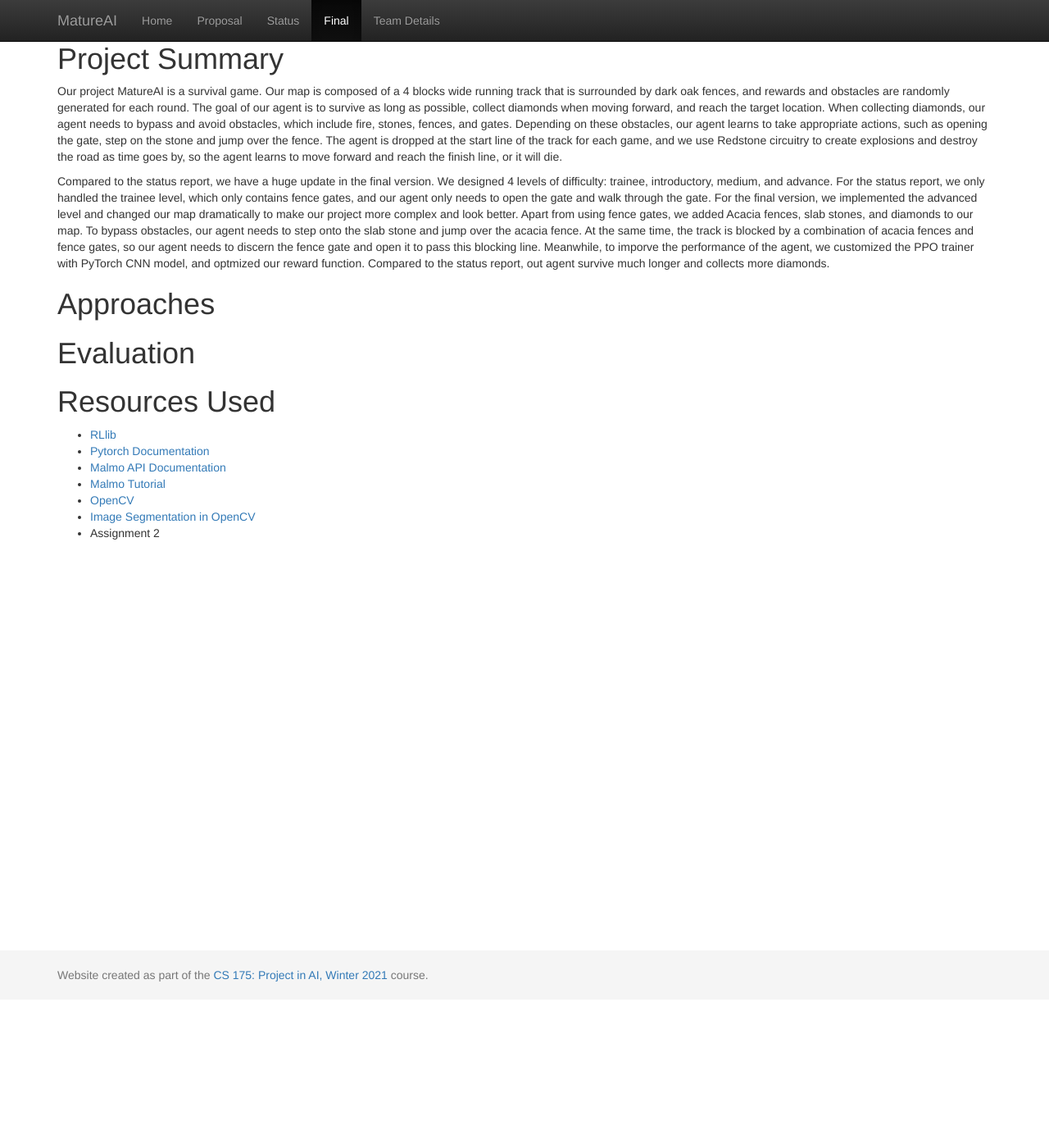
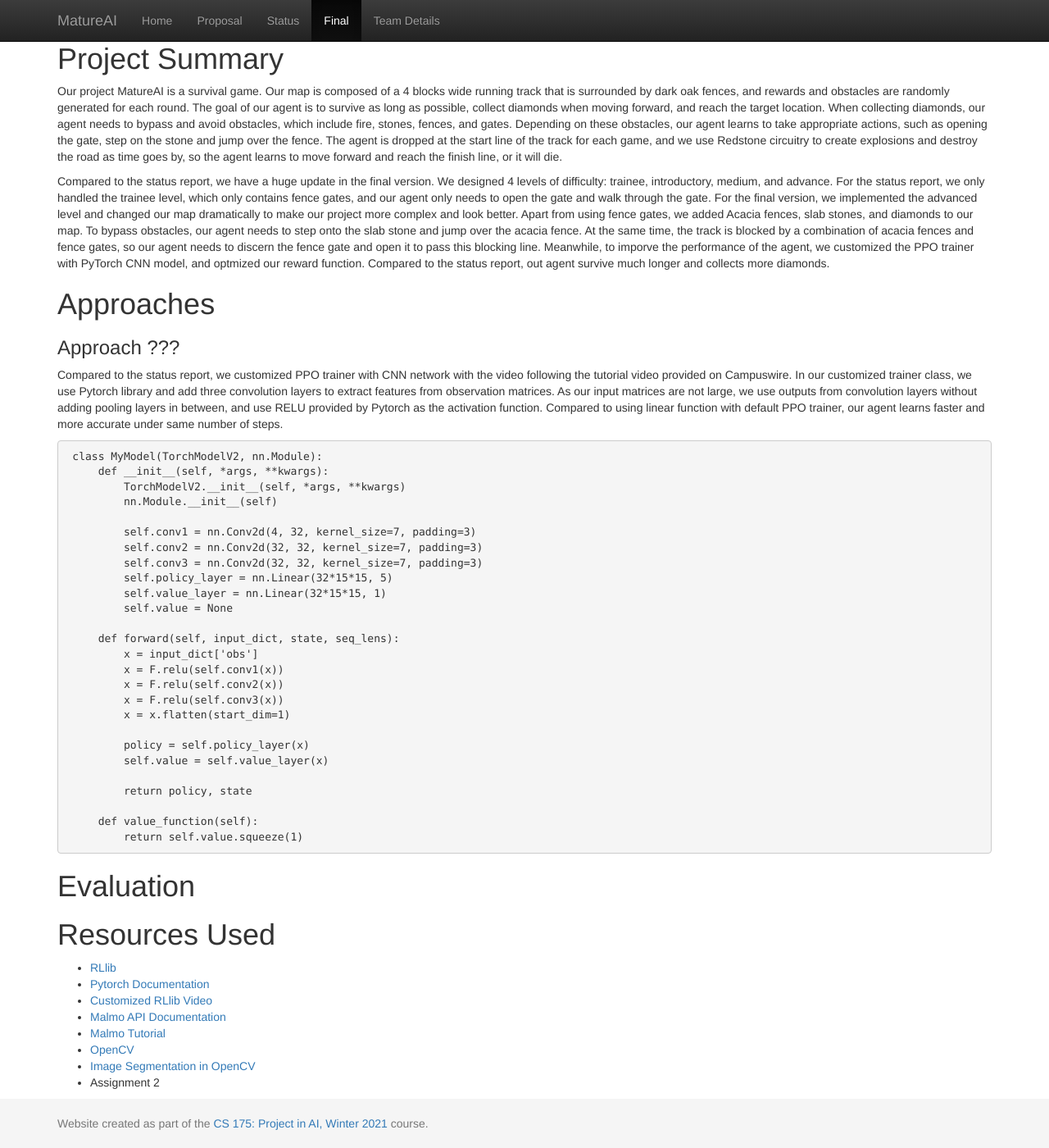
Before and after one commit to LeoLuo0320/MatureAI, a Jekyll site: the page built from docs/final.md, in a window 1280 px wide and 1400 px high, scrolled down 181 px. Shown: the whole window at 82% size. Built offline with Jekyll 4.4.1, drawn with Linux system fonts in a browser that asks for light colours.

Commit message:
Update final.md

````diff
--- a/docs/final.md
+++ b/docs/final.md
@@ -14,6 +14,38 @@ Compared to the status report, we have a huge update in the final version. We de
 
 # Approaches
 
+### Approach ???
+Compared to the status report, we customized PPO trainer with CNN network with the video following the tutorial video provided on Campuswire. In our customized trainer class, we use Pytorch library and add three convolution layers to extract features from observation matrices. As our input matrices are not large, we use outputs from convolution layers without adding pooling layers in between, and use RELU provided by Pytorch as the activation function. Compared to using linear function with default PPO trainer, our agent learns faster and more accurate under same number of steps.
+
+```
+ class MyModel(TorchModelV2, nn.Module):
+     def __init__(self, *args, **kwargs):
+         TorchModelV2.__init__(self, *args, **kwargs)
+         nn.Module.__init__(self)
+
+         self.conv1 = nn.Conv2d(4, 32, kernel_size=7, padding=3)
+         self.conv2 = nn.Conv2d(32, 32, kernel_size=7, padding=3)
+         self.conv3 = nn.Conv2d(32, 32, kernel_size=7, padding=3)
+         self.policy_layer = nn.Linear(32*15*15, 5)
+         self.value_layer = nn.Linear(32*15*15, 1)
+         self.value = None
+
+     def forward(self, input_dict, state, seq_lens):
+         x = input_dict['obs']
+         x = F.relu(self.conv1(x))
+         x = F.relu(self.conv2(x))
+         x = F.relu(self.conv3(x))
+         x = x.flatten(start_dim=1)
+
+         policy = self.policy_layer(x)
+         self.value = self.value_layer(x)
+
+         return policy, state
+
+     def value_function(self):
+         return self.value.squeeze(1)
+```
+
 
 # Evaluation
 
@@ -21,6 +53,7 @@ Compared to the status report, we have a huge update in the final version. We de
 # Resources Used
 - [RLlib](https://docs.ray.io/en/master/rllib-training.html)
 - [Pytorch Documentation](https://pytorch.org/docs/stable/index.html)
+- [Customized RLlib Video](https://youtu.be/nMzoYNHgLpY)
 - [Malmo API Documentation](https://microsoft.github.io/malmo/0.30.0/Documentation/index.html)
 - [Malmo Tutorial](http://microsoft.github.io/malmo/0.30.0/Python_Examples/Tutorial.pdf)
 - [OpenCV](https://opencv.org/)
````
